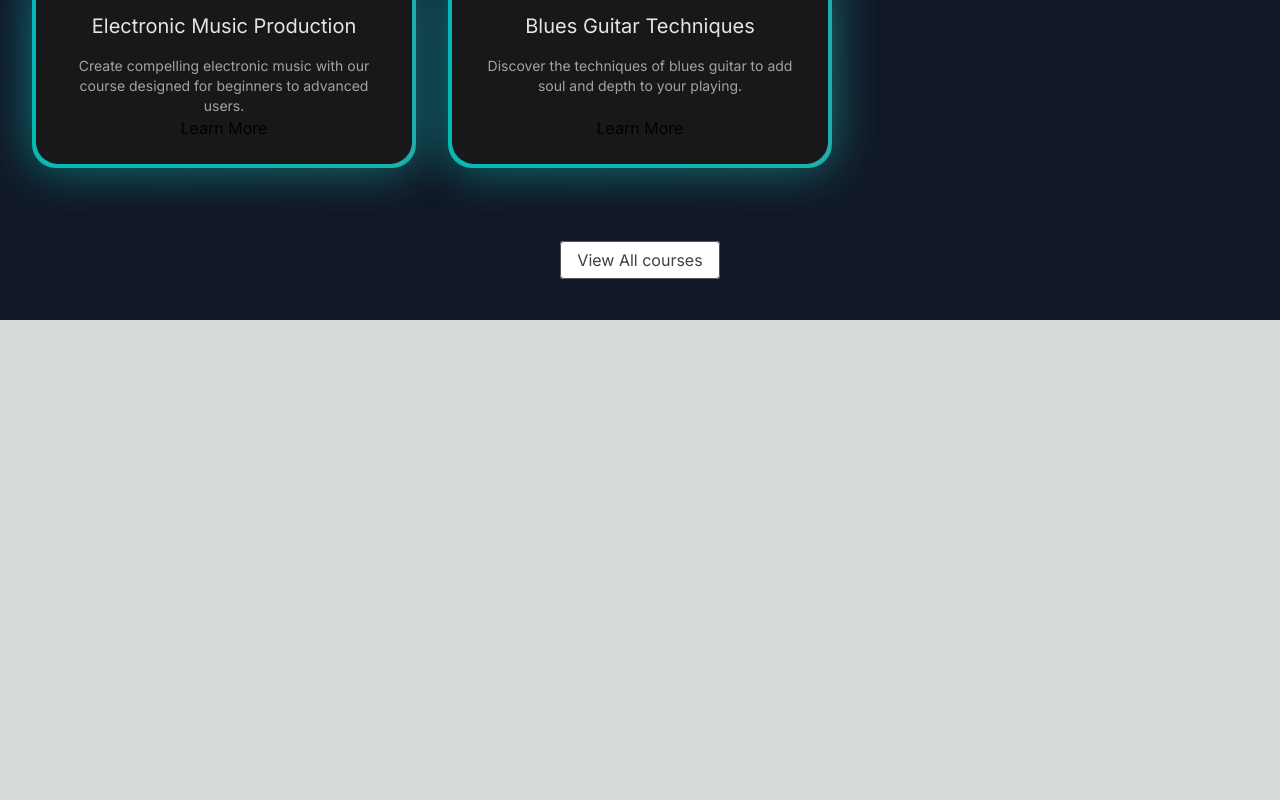
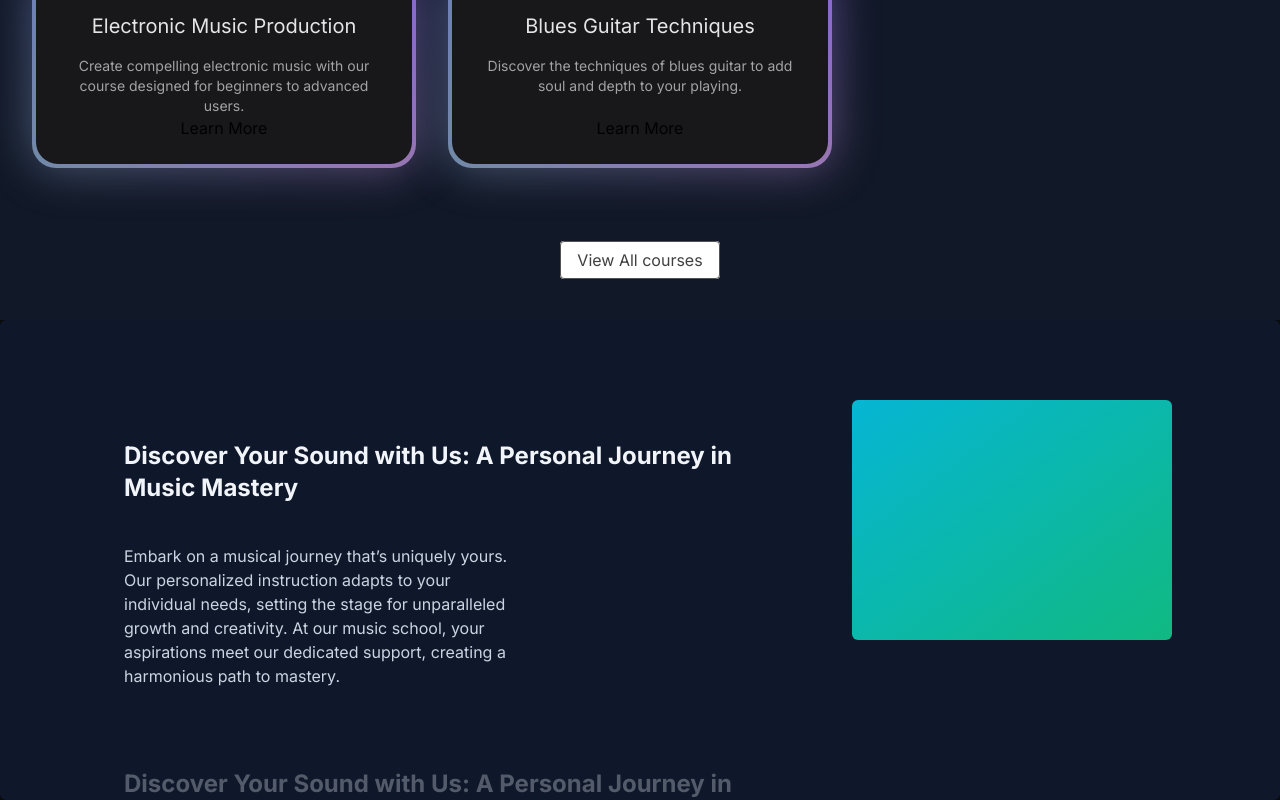
Before and after one commit to rajkeshri2318/music_wala, a Next.js app: page / in a window 1280 px wide. Shown: the part 1064-1864 px from the top of the page. Before the commit the page ends 1384 px from the top, so only its background shows below. Built offline with nearby package versions, Linux system fonts and the light colour scheme.

Commit message:
Sticky scroll

```diff
--- a/src/app/page.tsx
+++ b/src/app/page.tsx
@@ -1,5 +1,6 @@
 import FeaturedCourses from "@/components/FeaturedCourses";
 import HeroSection from "@/components/HeroSection";
+import WhyChooseUs from "@/components/WhyChooseUs";
 import Image from "next/image";
 
 export default function Home() {
@@ -8,6 +9,7 @@
 
       <HeroSection />
       <FeaturedCourses />
+      <WhyChooseUs />
     </main>
   );
 }
--- /dev/null
+++ b/src/components/WhyChooseUs.tsx
@@ -0,0 +1,46 @@
+"use client";
+import React from "react";
+import { StickyScroll } from "./ui/sticky-scroll-reveal";
+
+const musicSchoolContent = [
+    {
+      title: 'Discover Your Sound with Us: A Personal Journey in Music Mastery',
+      description:
+        'Embark on a musical journey that’s uniquely yours. Our personalized instruction adapts to your individual needs, setting the stage for unparalleled growth and creativity. At our music school, your aspirations meet our dedicated support, creating a harmonious path to mastery.',
+    },
+    {
+      title: 'Discover Your Sound with Us: A Personal Journey in Music Mastery',
+      description:
+        'Embark on a musical journey that’s uniquely yours. Our personalized instruction adapts to your individual needs, setting the stage for unparalleled growth and creativity. At our music school, your aspirations meet our dedicated support, creating a harmonious path to mastery.',
+    },
+    {
+      title: 'Discover Your Sound with Us: A Personal Journey in Music Mastery',
+      description:
+        'Embark on a musical journey that’s uniquely yours. Our personalized instruction adapts to your individual needs, setting the stage for unparalleled growth and creativity. At our music school, your aspirations meet our dedicated support, creating a harmonious path to mastery.',
+    },
+    {
+      title: 'Live Feedback & Engagement',
+      description:
+        'Immerse yourself in an interactive learning experience where feedback is immediate, just like real-time changes in a collaborative project. This approach enhances your understanding and mastery of music concepts and performance techniques.',
+    },
+    {
+      title: 'Cutting-Edge Curriculum',
+      description:
+        'Our curriculum is continuously updated to include the latest music education trends and technologies, ensuring you’re always learning with the most current and effective methods. Say goodbye to outdated materials and welcome an education that evolves with the industry.',
+    },
+    {
+      title: 'Limitless Learning Opportunities',
+      description:
+        'With our expansive resource library and dynamic course offerings, you’ll never find yourself without something new to explore. Our platform provides continuous opportunities for growth, ensuring your musical skills are always advancing.',
+    },
+  ];
+
+function WhyChooseUs() {
+  return (
+    <div>
+        <StickyScroll content={musicSchoolContent}/>
+    </div>
+  )
+}
+
+export default WhyChooseUs
--- /dev/null
+++ b/src/components/ui/sticky-scroll-reveal.tsx
@@ -0,0 +1,112 @@
+"use client";
+import React, { useEffect, useRef, useState } from "react";
+import { useMotionValueEvent, useScroll } from "framer-motion";
+import { motion } from "framer-motion";
+import { cn } from "@/utils/cn";
+
+export const StickyScroll = ({
+  content,
+  contentClassName,
+}: {
+  content: {
+    title: string;
+    description: string;
+    content?: React.ReactNode | any;
+  }[];
+  contentClassName?: string;
+}) => {
+  const [activeCard, setActiveCard] = React.useState(0);
+  const ref = useRef<any>(null);
+  const { scrollYProgress } = useScroll({
+    // uncomment line 22 and comment line 23 if you DONT want the overflow container and want to have it change on the entire page scroll
+    // target: ref
+    container: ref,
+    offset: ["start start", "end start"],
+  });
+  const cardLength = content.length;
+
+  useMotionValueEvent(scrollYProgress, "change", (latest) => {
+    const cardsBreakpoints = content.map((_, index) => index / cardLength);
+    const closestBreakpointIndex = cardsBreakpoints.reduce(
+      (acc, breakpoint, index) => {
+        const distance = Math.abs(latest - breakpoint);
+        if (distance < Math.abs(latest - cardsBreakpoints[acc])) {
+          return index;
+        }
+        return acc;
+      },
+      0
+    );
+    setActiveCard(closestBreakpointIndex);
+  });
+
+  const backgroundColors = [
+    "var(--slate-900)",
+    "var(--black)",
+    "var(--neutral-900)",
+  ];
+  const linearGradients = [
+    "linear-gradient(to bottom right, var(--cyan-500), var(--emerald-500))",
+    "linear-gradient(to bottom right, var(--pink-500), var(--indigo-500))",
+    "linear-gradient(to bottom right, var(--orange-500), var(--yellow-500))",
+  ];
+
+  const [backgroundGradient, setBackgroundGradient] = useState(
+    linearGradients[0]
+  );
+
+  useEffect(() => {
+    setBackgroundGradient(linearGradients[activeCard % linearGradients.length]);
+  }, [activeCard]);
+
+  return (
+    <motion.div
+      animate={{
+        backgroundColor: backgroundColors[activeCard % backgroundColors.length],
+      }}
+      className="h-[30rem] overflow-y-auto flex justify-center relative space-x-10 rounded-md p-10"
+      ref={ref}
+    >
+      <div className="div relative flex items-start px-4">
+        <div className="max-w-2xl">
+          {content.map((item, index) => (
+            <div key={item.title + index} className="my-20">
+              <motion.h2
+                initial={{
+                  opacity: 0,
+                }}
+                animate={{
+                  opacity: activeCard === index ? 1 : 0.3,
+                }}
+                className="text-2xl font-bold text-slate-100"
+              >
+                {item.title}
+              </motion.h2>
+              <motion.p
+                initial={{
+                  opacity: 0,
+                }}
+                animate={{
+                  opacity: activeCard === index ? 1 : 0.3,
+                }}
+                className="text-kg text-slate-300 max-w-sm mt-10"
+              >
+                {item.description}
+              </motion.p>
+            </div>
+          ))}
+          <div className="h-40" />
+        </div>
+      </div>
+      <div
+        style={{ background: backgroundGradient }}
+        className={cn(
+          "hidden lg:block h-60 w-80 rounded-md bg-white sticky top-10 overflow-hidden",
+          contentClassName
+        )}
+      >
+        {content[activeCard].content ?? null}
+      </div>
+    </motion.div>
+  );
+};
```
